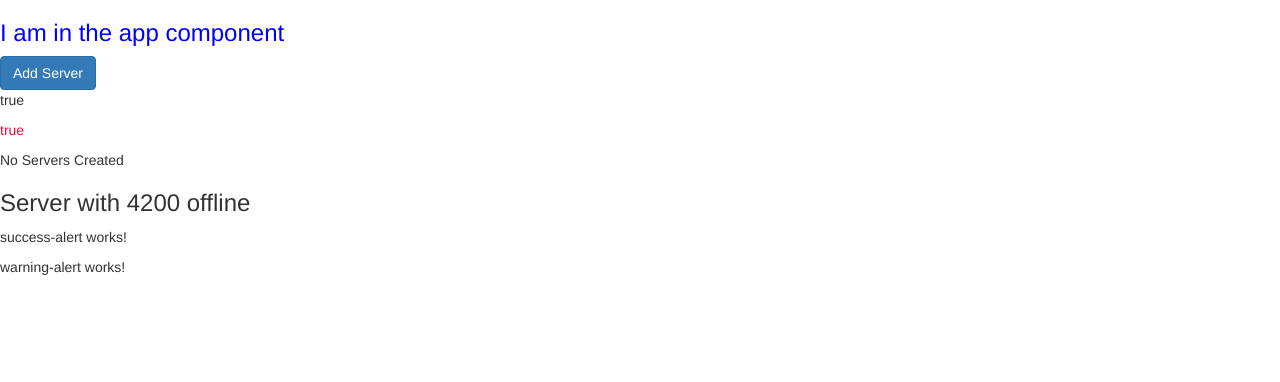
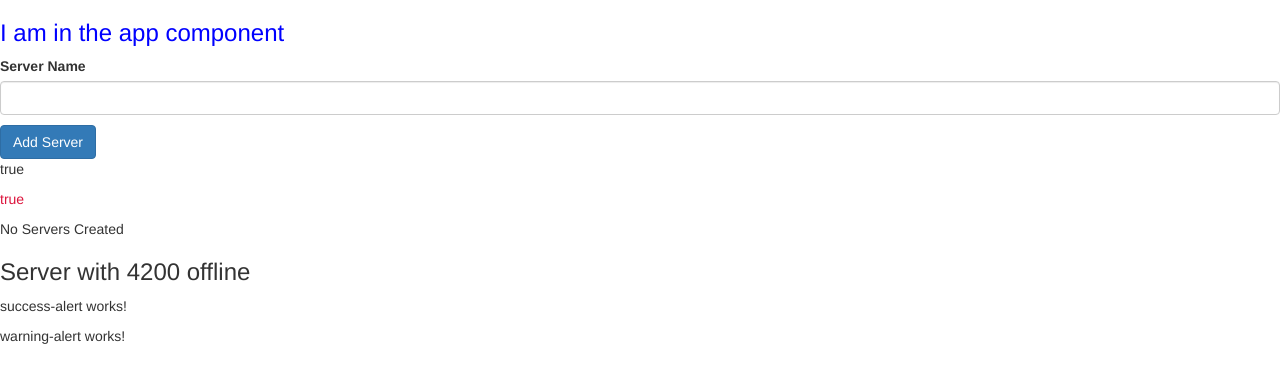
Before and after one commit to shahbhavinkumar/angular_practice, an Angular app: page / in a window 1280 px wide. Shown: the top 382 px of the page. Built offline with nearby package versions, Linux system fonts and the light colour scheme.

Commit message:
2 way data binding

```diff
--- a/src/app/servers/servers.component.html
+++ b/src/app/servers/servers.component.html
@@ -1,3 +1,7 @@
+<label>Server Name</label>
+
+<input type="text" width="50%" class="form-control" (input)="onUpdatedServerName($event)"/>
+<p>{{serverName}}</p>
 <!--Property Binding-->
 <button (click)="onCreateServer()" [disabled]="!allowNewServers" class="btn btn-primary">Add Server</button>
 <!--String interpolation-->
--- a/src/app/servers/servers.component.ts
+++ b/src/app/servers/servers.component.ts
@@ -9,6 +9,7 @@ export class ServersComponent implements OnInit {
 
   allowNewServers = false;
   serverCreationStatus = 'No Servers Created';
+  serverName = '';
 
   constructor() {
     setTimeout(()=>{
@@ -23,4 +24,10 @@ export class ServersComponent implements OnInit {
   {
     this.serverCreationStatus = 'Server was Created';
   }
+
+  onUpdatedServerName(event:Event)
+  {
+   this.serverName = (<HTMLInputElement>event.target).value;
+  }
+
 }
```
